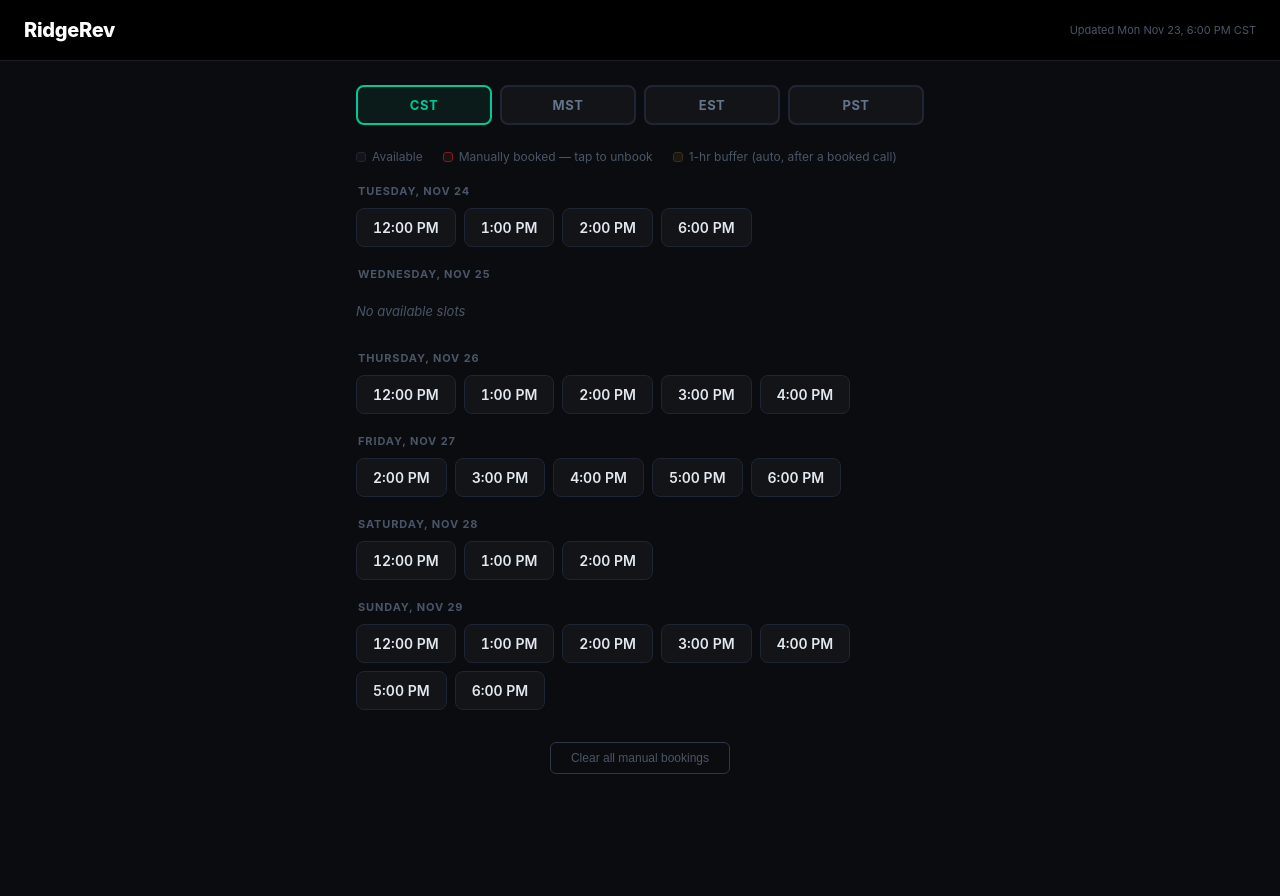
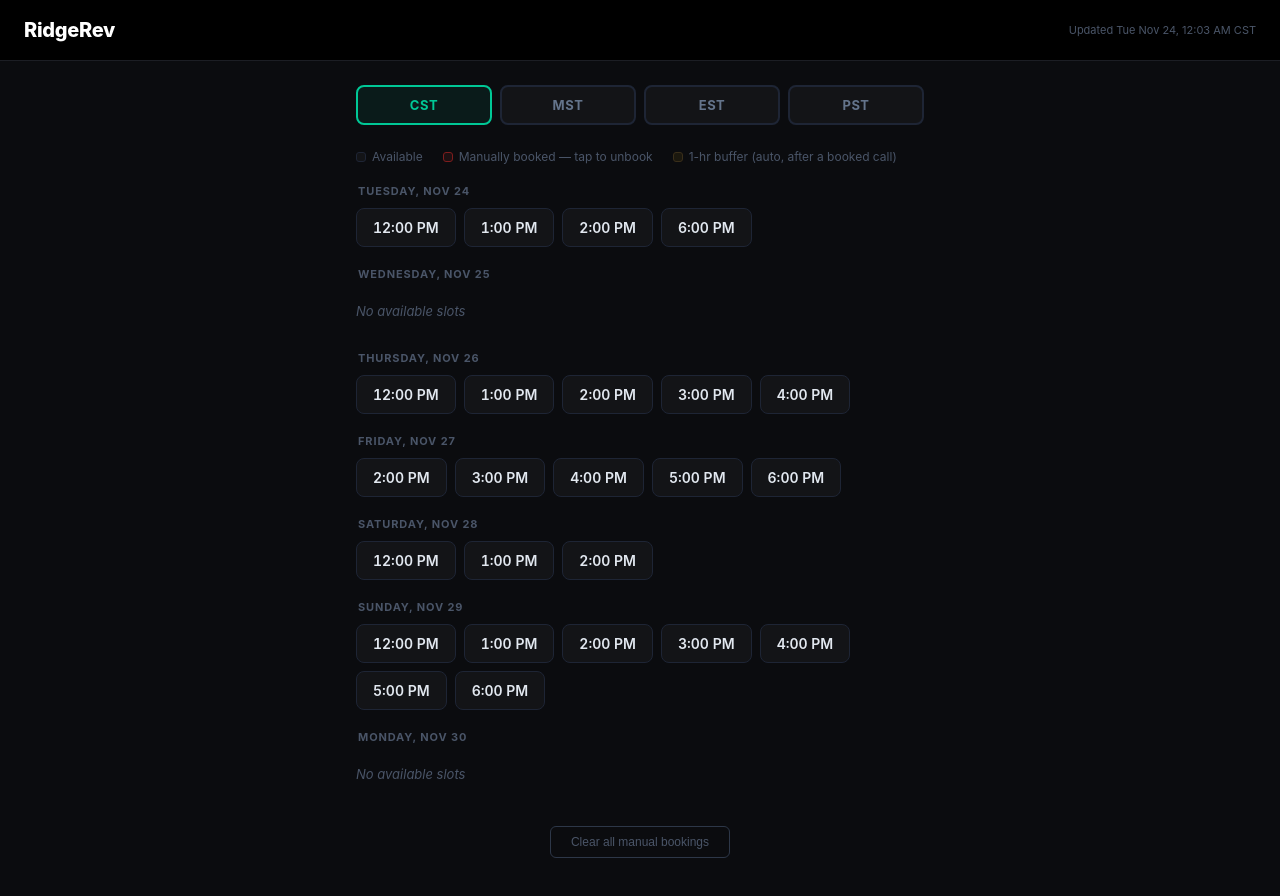
Before and after one commit to webbdelroy33-rgb/ridgerev-schedule, a plain HTML site: page index.html in a window 1280 px wide. Before the commit the page ends 858 px from the top, so only its background shows below. Drawn offline with Linux system fonts and the light colour scheme.

Commit message:
Schedule update — Tue Nov 24, 12:03 AM CST

```diff
--- a/index.html
+++ b/index.html
@@ -89,7 +89,7 @@
 
 <div class="header">
   <div class="logo">RidgeRev</div>
-  <div class="generated" id="updatedAt">Updated Mon Nov 23, 6:00 PM CST</div>
+  <div class="generated" id="updatedAt">Updated Tue Nov 24, 12:03 AM CST</div>
 </div>
 
 <div class="main">
@@ -122,13 +122,6 @@
 
 <script>
 let SCHEDULE = {
-  "Monday, Nov 23": {
-    "CST": [],
-    "MST": [],
-    "EST": [],
-    "PST": [],
-    "_iso": []
-  },
   "Tuesday, Nov 24": {
     "CST": [
       "12:00 PM",
@@ -315,9 +308,16 @@ let SCHEDULE = {
       "2026-11-29T17:00:00-06:00",
       "2026-11-29T18:00:00-06:00"
     ]
+  },
+  "Monday, Nov 30": {
+    "CST": [],
+    "MST": [],
+    "EST": [],
+    "PST": [],
+    "_iso": []
   }
 };
-let DAYS     = ["Monday, Nov 23", "Tuesday, Nov 24", "Wednesday, Nov 25", "Thursday, Nov 26", "Friday, Nov 27", "Saturday, Nov 28", "Sunday, Nov 29"];
+let DAYS     = ["Tuesday, Nov 24", "Wednesday, Nov 25", "Thursday, Nov 26", "Friday, Nov 27", "Saturday, Nov 28", "Sunday, Nov 29", "Monday, Nov 30"];
 const TZS      = ['CST','MST','EST','PST'];
 
 let currentTz = localStorage.getItem('ridgerev_tz') || 'CST';
```
